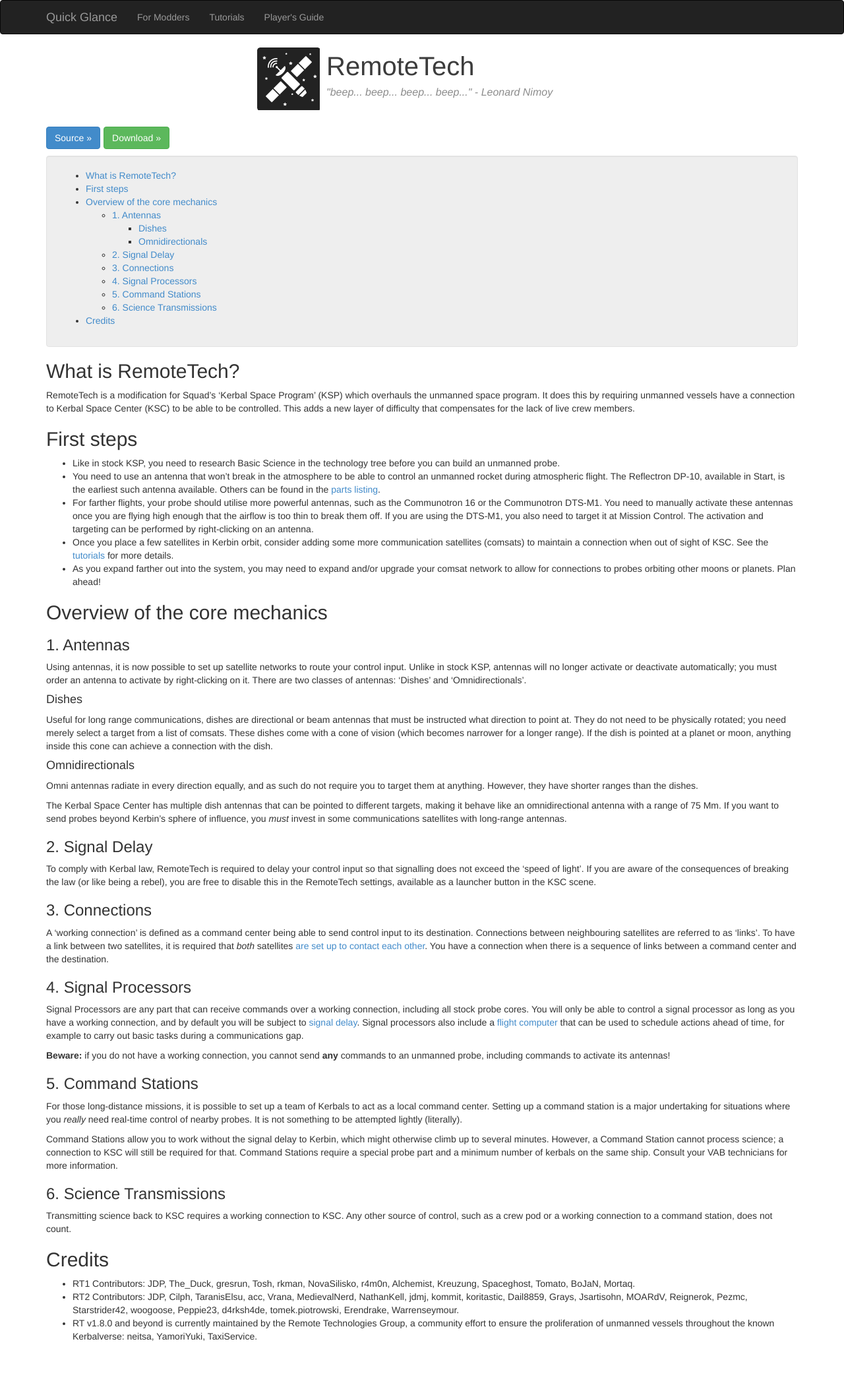
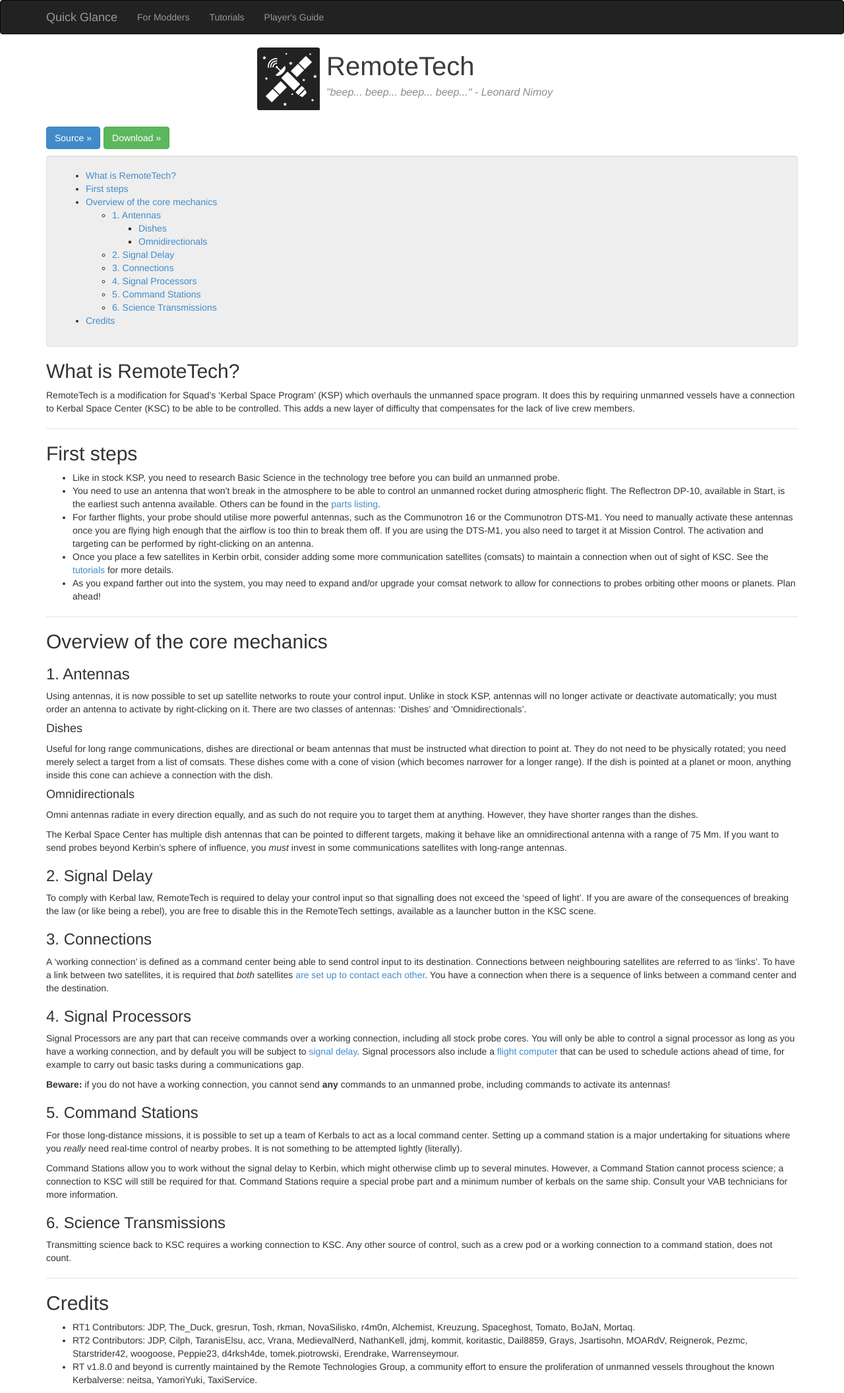
Before and after one commit to RemoteTechnologiesGroup/RemoteTech, a Jekyll site: the page built from index.md, in a window 1280 px wide. Shown: the whole page at 66% size. Built offline with Jekyll 4.4.1, drawn with Linux system fonts in a browser that asks for light colours; nearby versions of some CDN libraries; before the commit the page ends 2046 px from its top, so only the background shows below that.

Commit message:
Revise the Mission Control data and add horizontal lines to index.md

```diff
--- a/index.md
+++ b/index.md
@@ -10,6 +10,8 @@
 ## What is RemoteTech?
 RemoteTech is a modification for Squad's 'Kerbal Space Program' (KSP) which overhauls the unmanned space program. It does this by requiring unmanned vessels have a connection to Kerbal Space Center (KSC) to be able to be controlled. This adds a new layer of difficulty that compensates for the lack of live crew members.
 
+<hr>
+
 ## First steps
 
 * Like in stock KSP, you need to research Basic Science in the technology tree before you can build an unmanned probe.
@@ -17,6 +19,8 @@
 * For farther flights, your probe should utilise more powerful antennas, such as the Communotron 16 or the Communotron DTS-M1. You need to manually activate these antennas once you are flying high enough that the airflow is too thin to break them off. If you are using the DTS-M1, you also need to target it at Mission Control. The activation and targeting can be performed by right-clicking on an antenna.
 * Once you place a few satellites in Kerbin orbit, consider adding some more communication satellites (comsats) to maintain a connection when out of sight of KSC. See the [tutorials](tutorials/#setting-up-satellite-constellations) for more details.
 * As you expand farther out into the system, you may need to expand and/or upgrade your comsat network to allow for connections to probes orbiting other moons or planets. Plan ahead!
+
+<hr>
 
 ## Overview of the core mechanics
 
@@ -50,6 +54,8 @@
 ### 6. Science Transmissions
 Transmitting science back to KSC requires a working connection to KSC. Any other source of control, such as a crew pod or a working connection to a command station, does not count.
 
+<hr>
+
 ## Credits
 * RT1 Contributors: JDP, The_Duck, gresrun, Tosh, rkman, NovaSilisko, r4m0n, Alchemist, Kreuzung, Spaceghost, Tomato, BoJaN, Mortaq.
 * RT2 Contributors: JDP, Cilph, TaranisElsu, acc, Vrana, MedievalNerd, NathanKell, jdmj, kommit, koritastic, Dail8859, Grays, Jsartisohn, MOARdV, Reignerok, Pezmc, Starstrider42, woogoose, Peppie23, d4rksh4de, tomek.piotrowski, Erendrake, Warrenseymour.
```
Also changed, not shown: guide/parts.md (+2 -2 lines).
